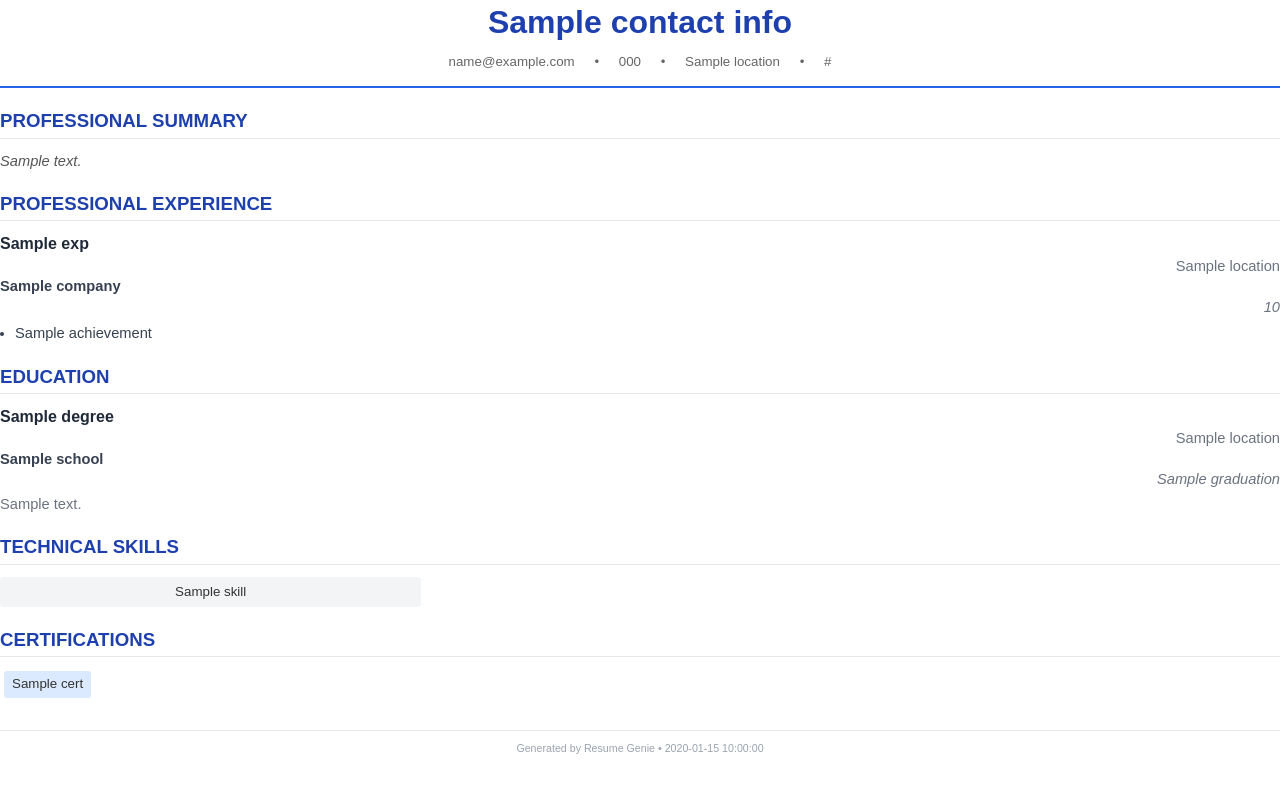
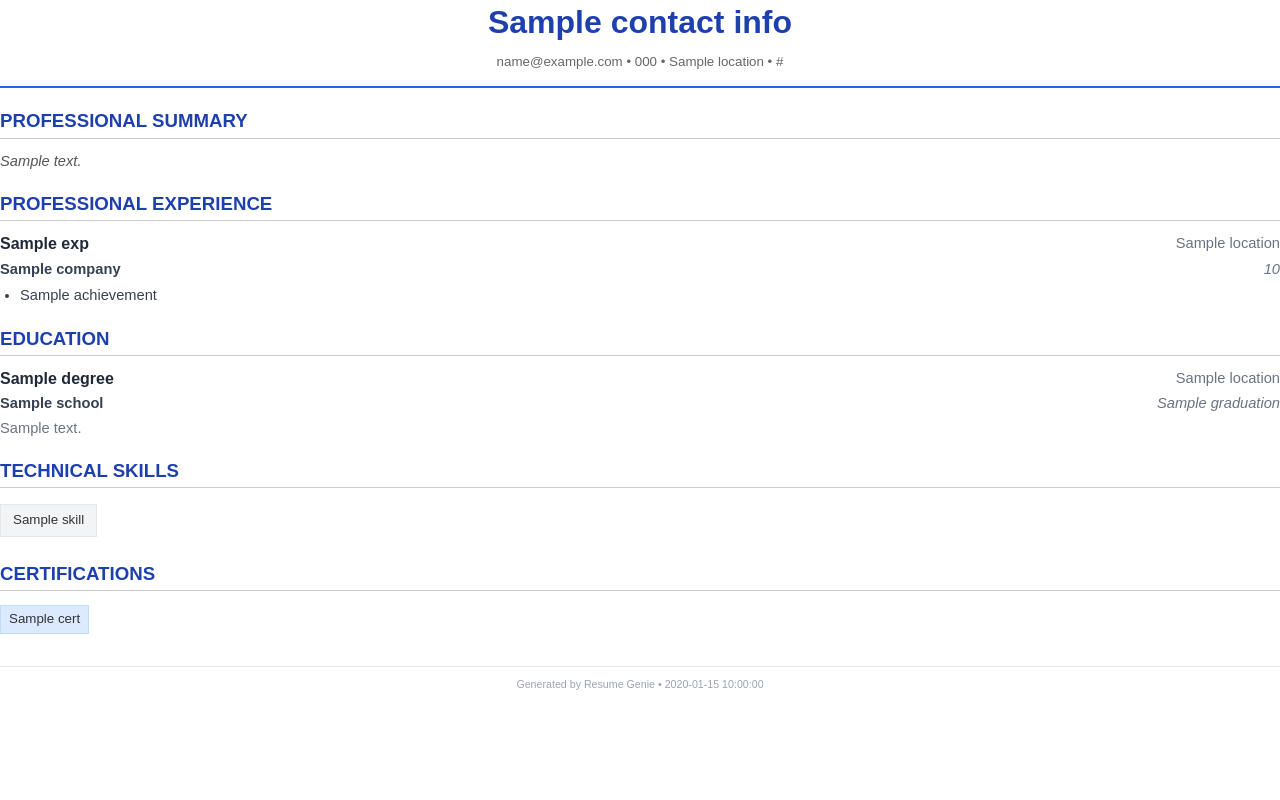
Before and after one commit to dev-infinity101/Resume-genie, a Python web app: template backend/templates/resume_template.html in a window 1280 px wide. Run offline with Jinja, Linux system fonts and the light colour scheme; the template is opened without the code that fills it: most values are stand-ins (such as "Sample title", 1, 10 or a date in 2020).

Commit message:
Refactor HTML structure and styles in resume template
Refactor resume template HTML for improved structure and styling consistency.

```diff
--- a/backend/templates/resume_template.html
+++ b/backend/templates/resume_template.html
@@ -2,7 +2,6 @@
 <html lang="en">
 <head>
     <meta charset="UTF-8">
-    <meta name="viewport" content="width=device-width, initial-scale=1.0">
     <title>{{ resume.contact_info.name or 'Resume' }}</title>
     <style>
         @page {
@@ -13,14 +12,13 @@
         * {
             margin: 0;
             padding: 0;
-            box-sizing: border-box;
         }
 
         body {
-            font-family: 'Arial', sans-serif;
+            font-family: Arial, sans-serif;
             font-size: 11pt;
             line-height: 1.4;
-            color: #333;
+            color: #333333;
         }
 
         .header {
@@ -39,11 +37,8 @@
 
         .contact-info {
             font-size: 10pt;
-            color: #666;
-        }
-
-        .contact-info span {
-            margin: 0 8px;
+            color: #666666;
+            text-align: center;
         }
 
         .section {
@@ -55,18 +50,22 @@
             font-weight: bold;
             color: #1e40af;
             text-transform: uppercase;
-            border-bottom: 1px solid #e5e7eb;
+            border-bottom: 1px solid #cccccc;
             padding-bottom: 3px;
             margin-bottom: 12px;
         }
 
         .summary {
             font-style: italic;
-            color: #555;
+            color: #555555;
             margin-bottom: 15px;
         }
 
-        .experience-item, .education-item {
+        .experience-item {
+            margin-bottom: 15px;
+        }
+
+        .education-item {
             margin-bottom: 15px;
         }
 
@@ -77,7 +76,7 @@
         }
 
         .company {
-            font-weight: 600;
+            font-weight: bold;
             color: #374151;
         }
 
@@ -91,29 +90,37 @@
             float: right;
         }
 
+        .item-header {
+            margin-bottom: 3px;
+        }
+
+        .item-subheader {
+            margin-bottom: 6px;
+        }
+
         .achievements {
             margin-top: 6px;
-            margin-left: 15px;
+            margin-left: 20px;
+            padding-left: 0;
         }
 
         .achievements li {
-            margin-bottom: 3px;
+            margin-bottom: 4px;
             color: #374151;
+            list-style-type: disc;
         }
 
-        .skills-grid {
-            display: grid;
-            grid-template-columns: repeat(3, 1fr);
-            gap: 8px;
+        .skills-container {
             margin-top: 8px;
         }
 
         .skill-item {
+            display: inline-block;
             background-color: #f3f4f6;
             padding: 6px 12px;
-            border-radius: 4px;
+            margin: 4px 4px 4px 0;
+            border: 1px solid #e5e7eb;
             font-size: 10pt;
-            text-align: center;
         }
 
         .certifications {
@@ -124,8 +131,8 @@
             background-color: #dbeafe;
             display: inline-block;
             padding: 4px 8px;
-            margin: 2px 4px;
-            border-radius: 3px;
+            margin: 2px 4px 2px 0;
+            border: 1px solid #bfdbfe;
             font-size: 10pt;
         }
 
@@ -138,10 +145,32 @@
             padding-top: 10px;
         }
 
-        .clearfix::after {
-            content: "";
-            display: table;
+        .clear {
             clear: both;
+        }
+
+        table {
+            width: 100%;
+            border-collapse: collapse;
+        }
+
+        .info-table {
+            margin-bottom: 3px;
+        }
+
+        .info-table td {
+            padding: 0;
+            vertical-align: top;
+        }
+
+        .info-table .left {
+            width: 70%;
+            text-align: left;
+        }
+
+        .info-table .right {
+            width: 30%;
+            text-align: right;
         }
     </style>
 </head>
@@ -151,19 +180,19 @@
         <div class="name">{{ resume.contact_info.name or 'Your Name' }}</div>
         <div class="contact-info">
             {% if resume.contact_info.email %}
-                <span>{{ resume.contact_info.email }}</span>
+                {{ resume.contact_info.email }}
             {% endif %}
             {% if resume.contact_info.phone %}
-                <span>•</span>
-                <span>{{ resume.contact_info.phone }}</span>
+                {% if resume.contact_info.email %} • {% endif %}
+                {{ resume.contact_info.phone }}
             {% endif %}
             {% if resume.contact_info.location %}
-                <span>•</span>
-                <span>{{ resume.contact_info.location }}</span>
+                {% if resume.contact_info.email or resume.contact_info.phone %} • {% endif %}
+                {{ resume.contact_info.location }}
             {% endif %}
             {% if resume.contact_info.linkedin %}
-                <span>•</span>
-                <span>{{ resume.contact_info.linkedin }}</span>
+                {% if resume.contact_info.email or resume.contact_info.phone or resume.contact_info.location %} • {% endif %}
+                {{ resume.contact_info.linkedin }}
             {% endif %}
         </div>
     </div>
@@ -182,18 +211,35 @@
         <div class="section-title">Professional Experience</div>
         {% for exp in resume.experience %}
         <div class="experience-item">
-            <div class="clearfix">
+            <!-- Job Title and Location -->
+            <table class="info-table">
+                <tr>
+                    <td class="left">
                         <div class="job-title">{{ exp.title or 'Position Title' }}</div>
+                    </td>
+                    <td class="right">
                         {% if exp.location %}
                         <div class="location">{{ exp.location }}</div>
                         {% endif %}
-            </div>
-            <div class="clearfix">
+                    </td>
+                </tr>
+            </table>
+
+            <!-- Company and Duration -->
+            <table class="info-table">
+                <tr>
+                    <td class="left">
                         <div class="company">{{ exp.company or 'Company Name' }}</div>
+                    </td>
+                    <td class="right">
                         {% if exp.duration %}
-                <div class="duration" style="float: right;">{{ exp.duration }}</div>
+                        <div class="duration">{{ exp.duration }}</div>
                         {% endif %}
-            </div>
+                    </td>
+                </tr>
+            </table>
+
+            <!-- Achievements -->
             {% if exp.achievements %}
             <ul class="achievements">
                 {% for achievement in exp.achievements %}
@@ -212,18 +258,34 @@
         <div class="section-title">Education</div>
         {% for edu in resume.education %}
         <div class="education-item">
-            <div class="clearfix">
+            <!-- Degree and Location -->
+            <table class="info-table">
+                <tr>
+                    <td class="left">
                         <div class="job-title">{{ edu.degree or 'Degree' }}</div>
+                    </td>
+                    <td class="right">
                         {% if edu.location %}
                         <div class="location">{{ edu.location }}</div>
                         {% endif %}
-            </div>
-            <div class="clearfix">
+                    </td>
+                </tr>
+            </table>
+
+            <!-- School and Graduation -->
+            <table class="info-table">
+                <tr>
+                    <td class="left">
                         <div class="company">{{ edu.school or 'School Name' }}</div>
+                    </td>
+                    <td class="right">
                         {% if edu.graduation %}
-                <div class="duration" style="float: right;">{{ edu.graduation }}</div>
+                        <div class="duration">{{ edu.graduation }}</div>
                         {% endif %}
-            </div>
+                    </td>
+                </tr>
+            </table>
+
             {% if edu.details %}
             <div style="margin-top: 4px; color: #6b7280;">{{ edu.details }}</div>
             {% endif %}
@@ -236,9 +298,9 @@
     {% if resume.skills %}
     <div class="section">
         <div class="section-title">Technical Skills</div>
-        <div class="skills-grid">
+        <div class="skills-container">
             {% for skill in resume.skills %}
-            <div class="skill-item">{{ skill }}</div>
+            <span class="skill-item">{{ skill }}</span>
             {% endfor %}
         </div>
     </div>
```
Lines whose indentation alone changed are shown as unchanged.
